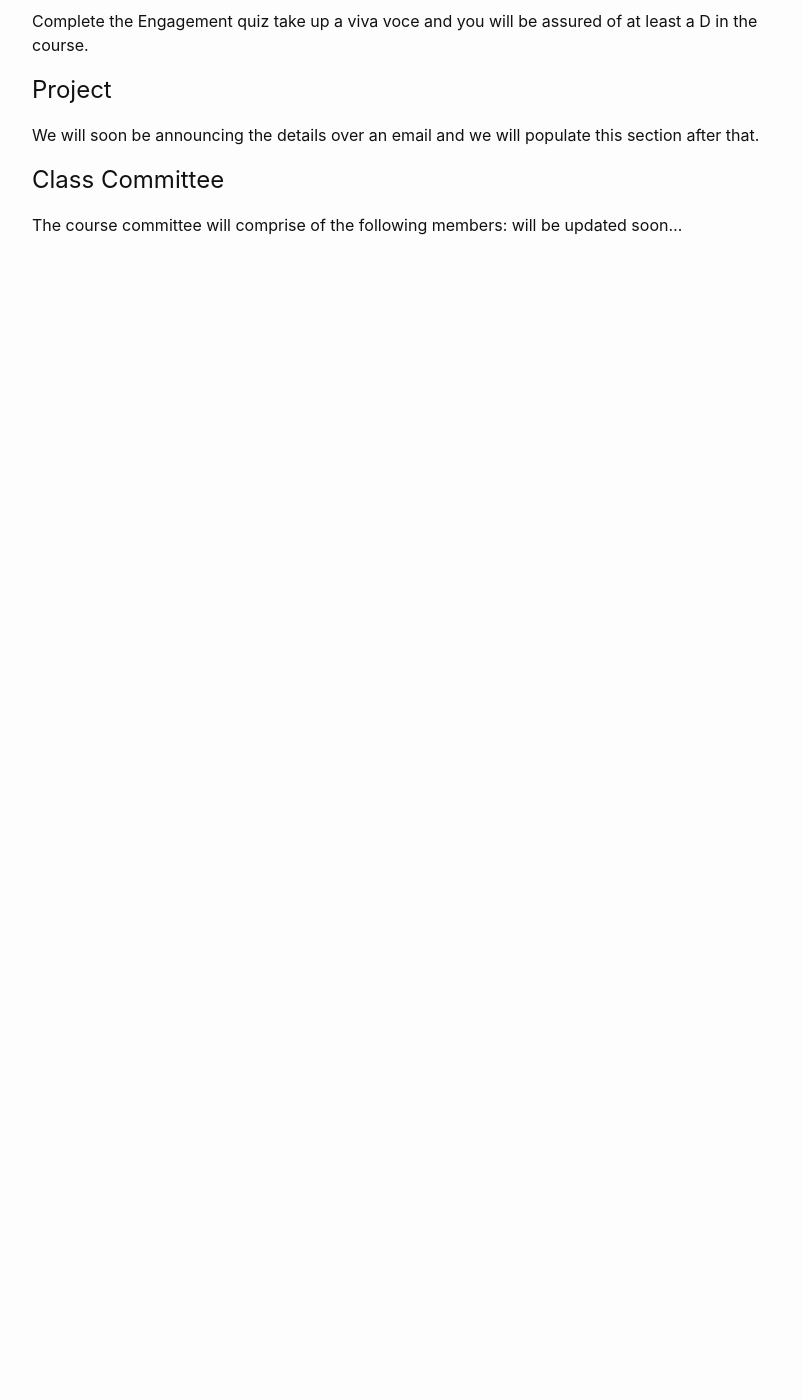
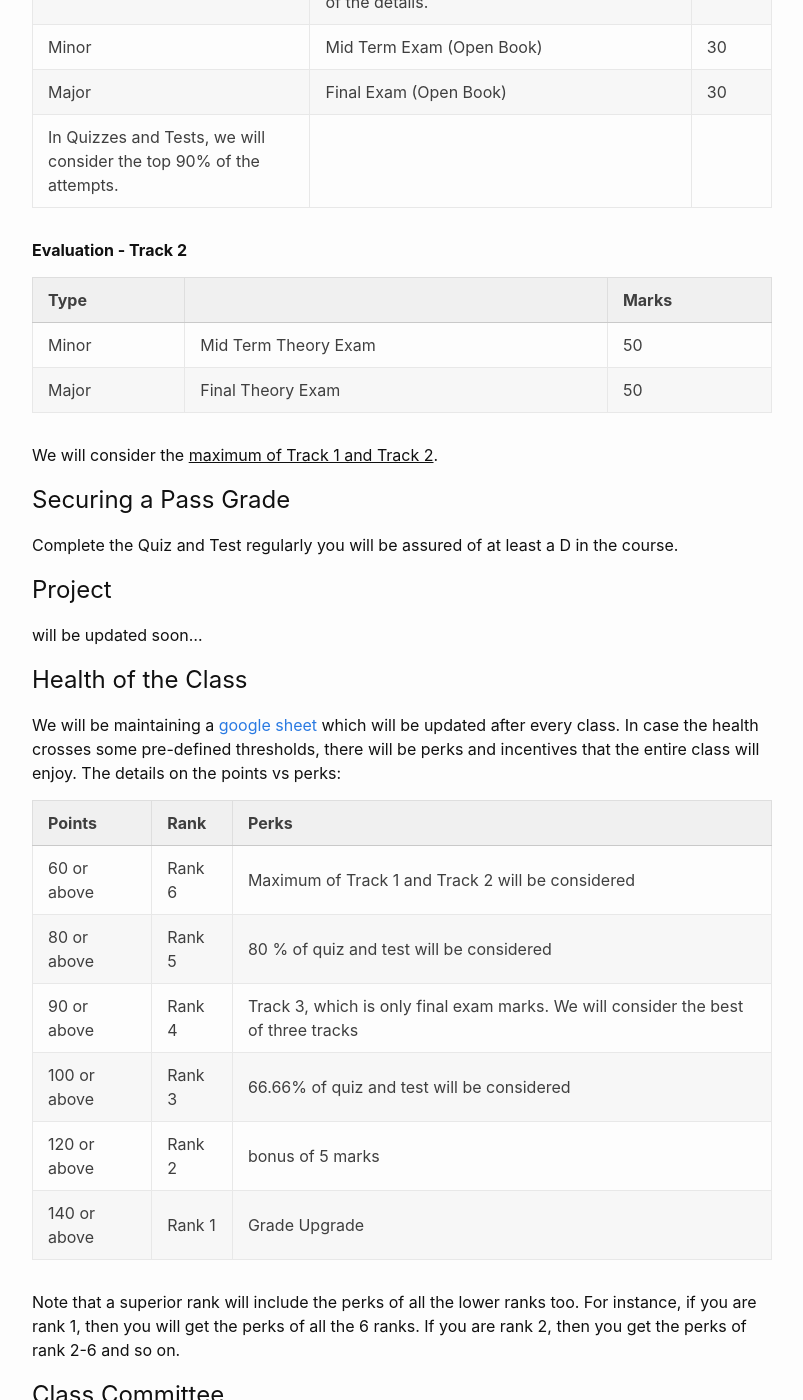
Before and after one commit to sudarshansudarshan/cs503, a Jekyll site: the page built from Handbook.md, in a window 1280 px wide and 1400 px high, scrolled down 2807 px. Shown: the whole window, without its empty margins (238-1041 px from the left). Built offline with Jekyll 4.4.1, drawn with Linux system fonts in a browser that asks for light colours; before the commit the page ends 3104 px from its top, so only the background shows below that; some of the changed text lies outside the part shown.

Commit message:
Update Handbook.md

```diff
--- a/Handbook.md
+++ b/Handbook.md
@@ -48,6 +48,16 @@ Machine learning has revolutionized the field of computing, transforming algorit
 Our primary goal is to equip students with the essential skills to understand and navigate the complex mathematical foundations of machine learning. We emphasize a skill-based approach to foster deep comprehension over rote memorization. Success in this course requires consistent practice, regular attendance, active participation, and diligent preparation for assignments and exams. Engage deeply with hands-on projects and practical exercises, and take initiative in exploring additional resources and seeking help when needed. Your commitment to these expectations will build the confidence and proficiency necessary to excel in this transformative field.
 </p>
 
+
+# Class Structure
+
+The classes will be conducted in a flip mode, integrating both recorded lectures and physical classes. You will be enrolled in an LMS portal(MASAI portal), which will serve as your dashboard. All course content will be available there.
+
+The dashboard will contain:
+
+	•	Video lectures, which are mandatory to watch before attending the physical classes.
+
+
 # Grading
 
 You are gauranteed to get a grade based on your absolute total as described below :
@@ -80,17 +90,41 @@ The instructor will strictly follow the above rule to assign grades based on abs
 |Major|Final Exam (Open Book)|30|
 |In Quizzes and Tests, we will consider the top 90% of the attempts. |||
 
-<!-- We will consider the <u>maximum of Track 1 and Track 2</u>. -->
+
+**Evaluation - Track 2**
+
+| Type  |                      | Marks |
+| ----- | -------------------- | ----- |
+| Minor | Mid Term Theory Exam | 50    |
+| Major | Final Theory Exam    | 50    |
+
+We will consider the <u>maximum of Track 1 and Track 2</u>.
 
 
 # Securing a Pass Grade
 
-Complete the Engagement quiz take up a viva voce and you will be assured of at least a D in the course.
+Complete the Quiz and Test regularly you will be assured of at least a D in the course.
 
 # Project
 
-We will soon be announcing the details over an email and we will populate this section after that.
+will be updated soon...
 
+
+# Health of the Class
+We will be maintaining a [google sheet](https://docs.google.com/spreadsheets/d/12qDBpHmaFjYkjZ0mkHDWFJhtg4ZauA3eTo0NPHRyrUM/edit#gid=0)  which will be updated after every class. In case the health crosses some pre-defined thresholds, there will be perks and incentives that the entire class will enjoy. The details on the points vs perks:
+
+
+| Points                |Rank                                | Perks  |
+|-----------------------|------------------------------------|--------|
+| 60 or above  | Rank 6 | Maximum of Track 1 and Track 2 will be considered|
+| 80 or above  | Rank 5 | 80 % of quiz and test will be considered|
+| 90 or above  | Rank 4 | Track 3, which is only final exam marks. We will consider the best of three tracks|
+|100 or above  | Rank 3 | 66.66% of quiz and test will be considered|
+|120 or above  | Rank 2 | bonus of 5 marks|
+|140 or above  | Rank 1 | Grade Upgrade|
+
+
+Note that a superior rank will include the perks of all the lower ranks too. For instance, if you are rank 1, then you will get the perks of all the 6 ranks. If you are rank 2, then you get the perks of rank 2-6 and so on.
 
 
 
```
